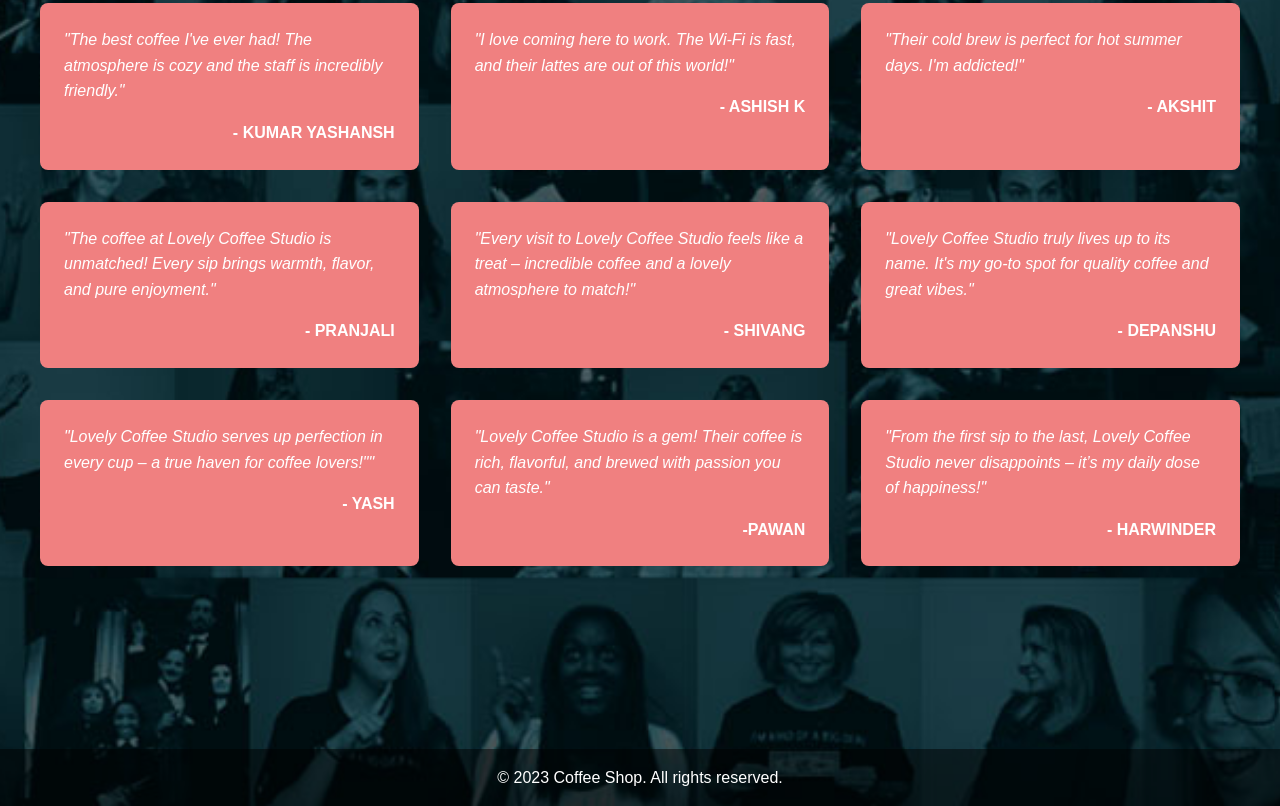
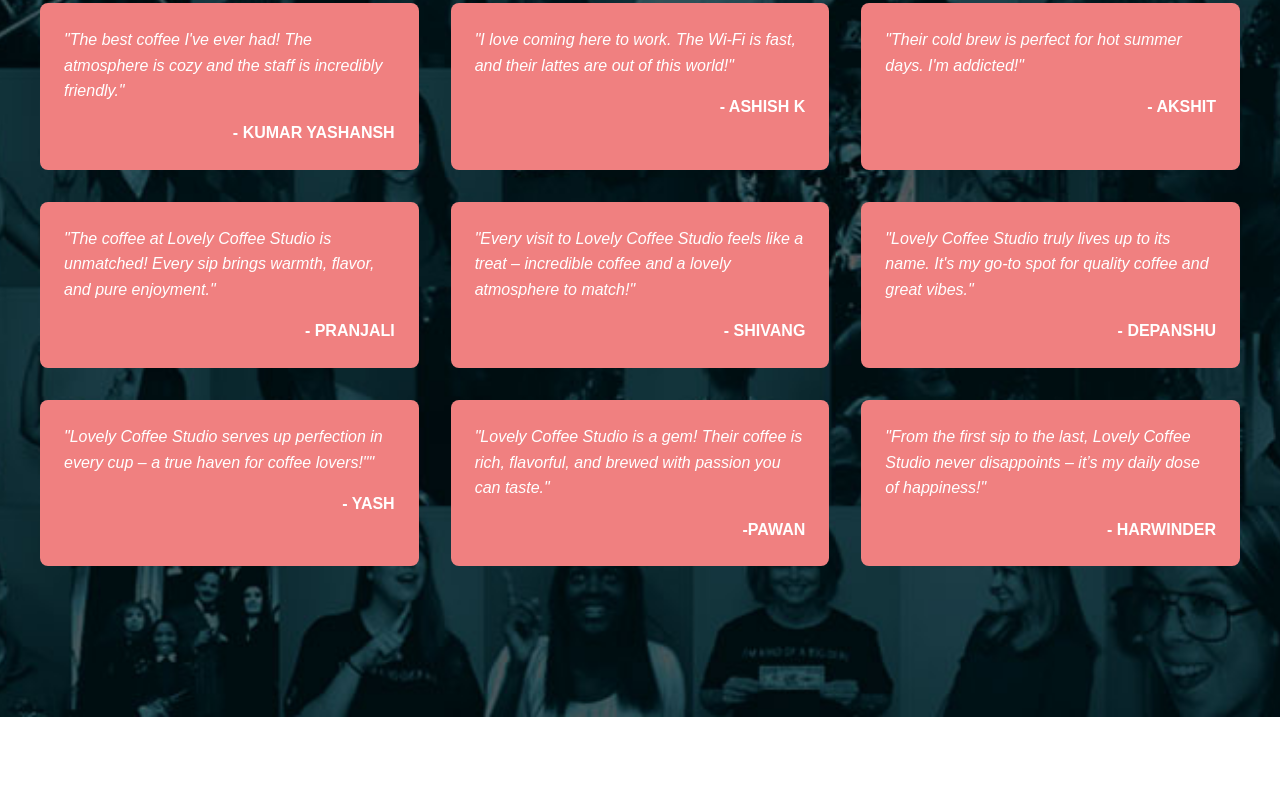
Before and after one commit to git-yashansh/lovely-coffee-studio, a plain HTML site: page testimonials.html in a window 1280 px wide. Shown: the part 370-1176 px from the top of the page. After the commit the page ends 1087 px from the top, so only its background shows below. Drawn offline with Linux system fonts and the light colour scheme.

Commit message:
testimonials.html

```diff
--- a/testimonials.html
+++ b/testimonials.html
@@ -78,9 +78,7 @@
         </div>
     </main>
 
-    <footer>
-        <p>&copy; 2023 Coffee Shop. All rights reserved.</p>
-    </footer>
+
 
     <script src="script.js"></script>
 </body>
```
